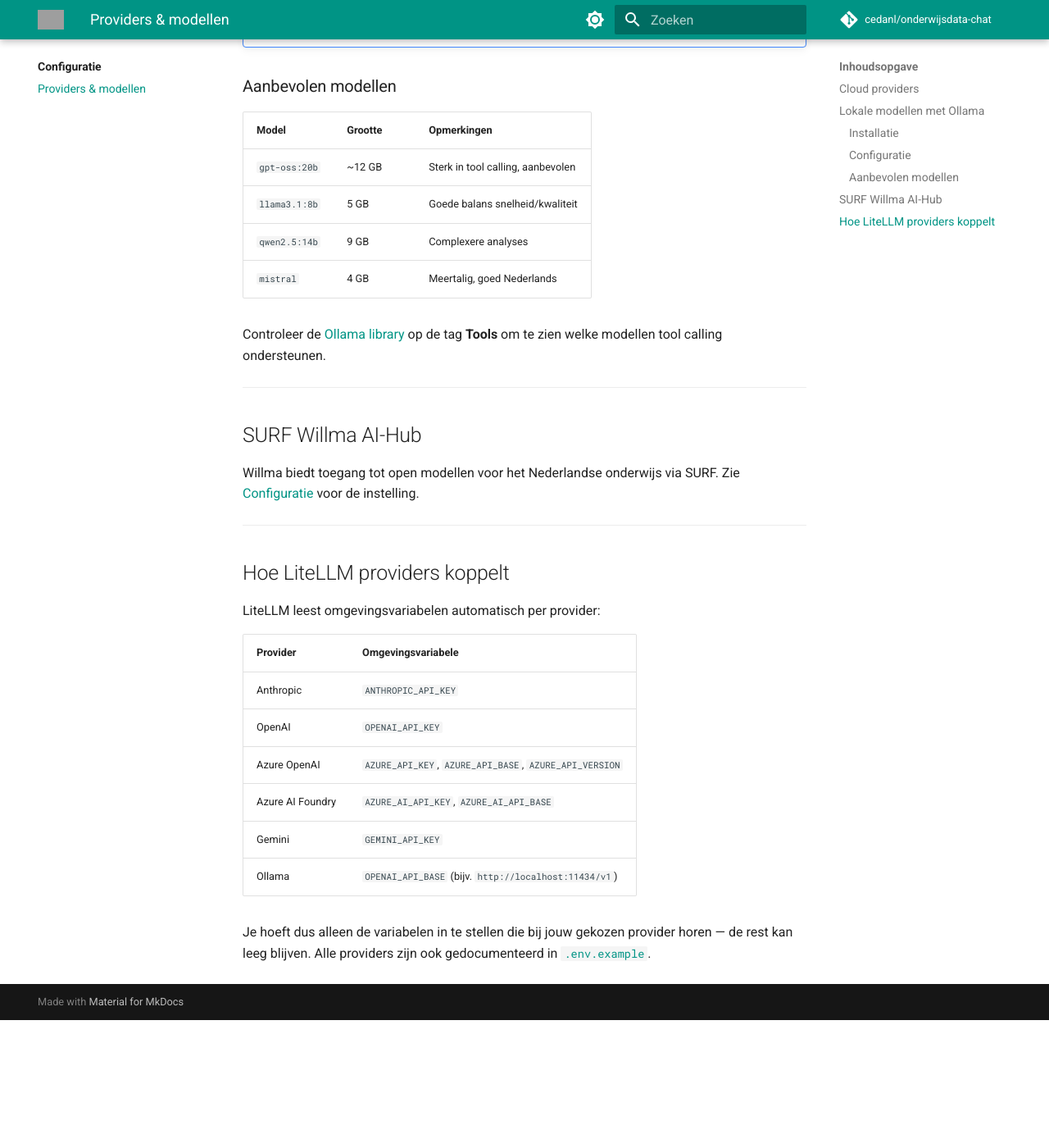
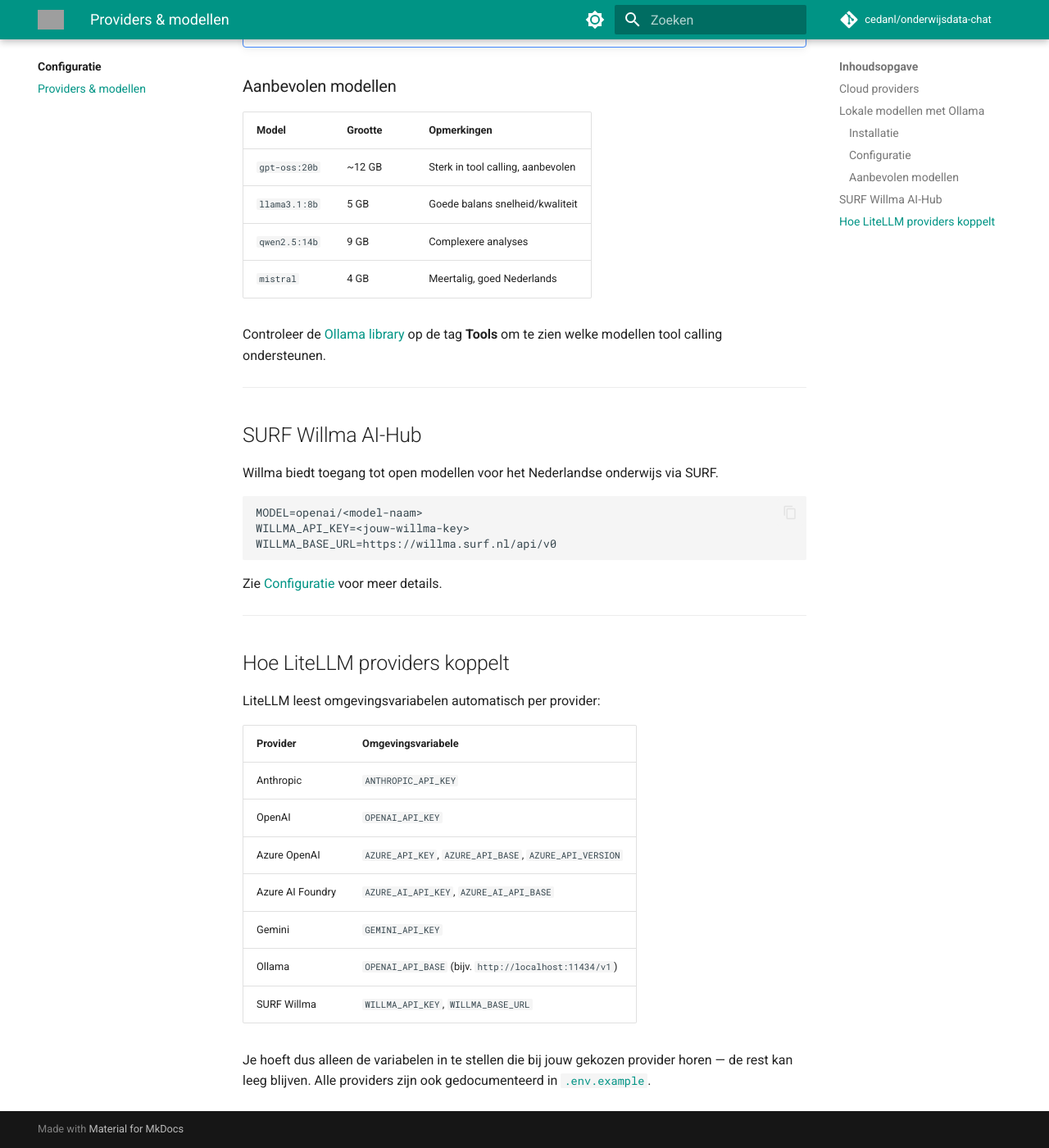
Before and after one commit to cedanl/onderwijsdata-chat, an MkDocs documentation site: the page built from docs/configuratie/providers.md, in a window 1280 px wide and 1400 px high, scrolled down 1440 px. Shown: the whole window at 82% size. Built offline with MkDocs 1.6.1 and Material for MkDocs 9.7.7, drawn with Linux system fonts in a browser that asks for light colours; comment, search, counter and statistics services are not loaded; before the commit the page ends 2684 px from its top, so only the background shows below that; grey boxes are pictures that could not be loaded.

Commit message:
docs: voeg Willma base URL toe aan .env.example en documentatie
Co-Authored-By: Claude Sonnet 4.6 <noreply@anthropic.com>

````diff
--- a/docs/configuratie/providers.md
+++ b/docs/configuratie/providers.md
@@ -113,7 +113,15 @@ Controleer de [Ollama library](https://ollama.com/library) op de tag **Tools** o
 
 ## SURF Willma AI-Hub
 
-Willma biedt toegang tot open modellen voor het Nederlandse onderwijs via SURF. Zie [Configuratie](index.md#surf-willma-ai-hub) voor de instelling.
+Willma biedt toegang tot open modellen voor het Nederlandse onderwijs via SURF.
+
+```dotenv
+MODEL=openai/<model-naam>
+WILLMA_API_KEY=<jouw-willma-key>
+WILLMA_BASE_URL=https://willma.surf.nl/api/v0
+```
+
+Zie [Configuratie](index.md#surf-willma-ai-hub) voor meer details.
 
 ---
 
@@ -129,5 +137,6 @@ LiteLLM leest omgevingsvariabelen automatisch per provider:
 | Azure AI Foundry | `AZURE_AI_API_KEY`, `AZURE_AI_API_BASE` |
 | Gemini | `GEMINI_API_KEY` |
 | Ollama | `OPENAI_API_BASE` (bijv. `http://localhost:11434/v1`) |
+| SURF Willma | `WILLMA_API_KEY`, `WILLMA_BASE_URL` |
 
 Je hoeft dus alleen de variabelen in te stellen die bij jouw gekozen provider horen — de rest kan leeg blijven. Alle providers zijn ook gedocumenteerd in [`.env.example`](https://github.com/cedanl/onderwijsdata-chat/blob/main/.env.example).
````
Also changed, not shown: docs/configuratie/index.md (+1 -1 lines), 1 other file.
